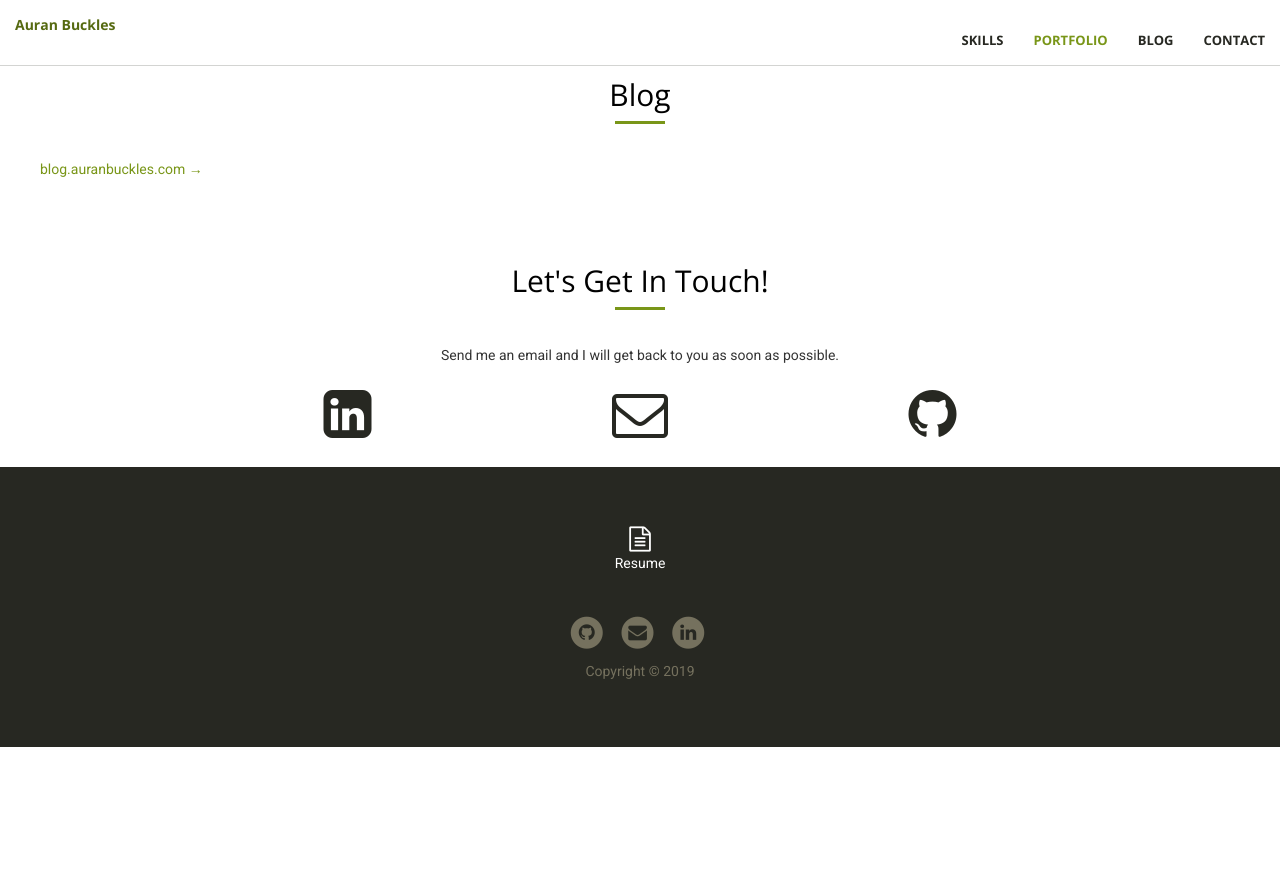
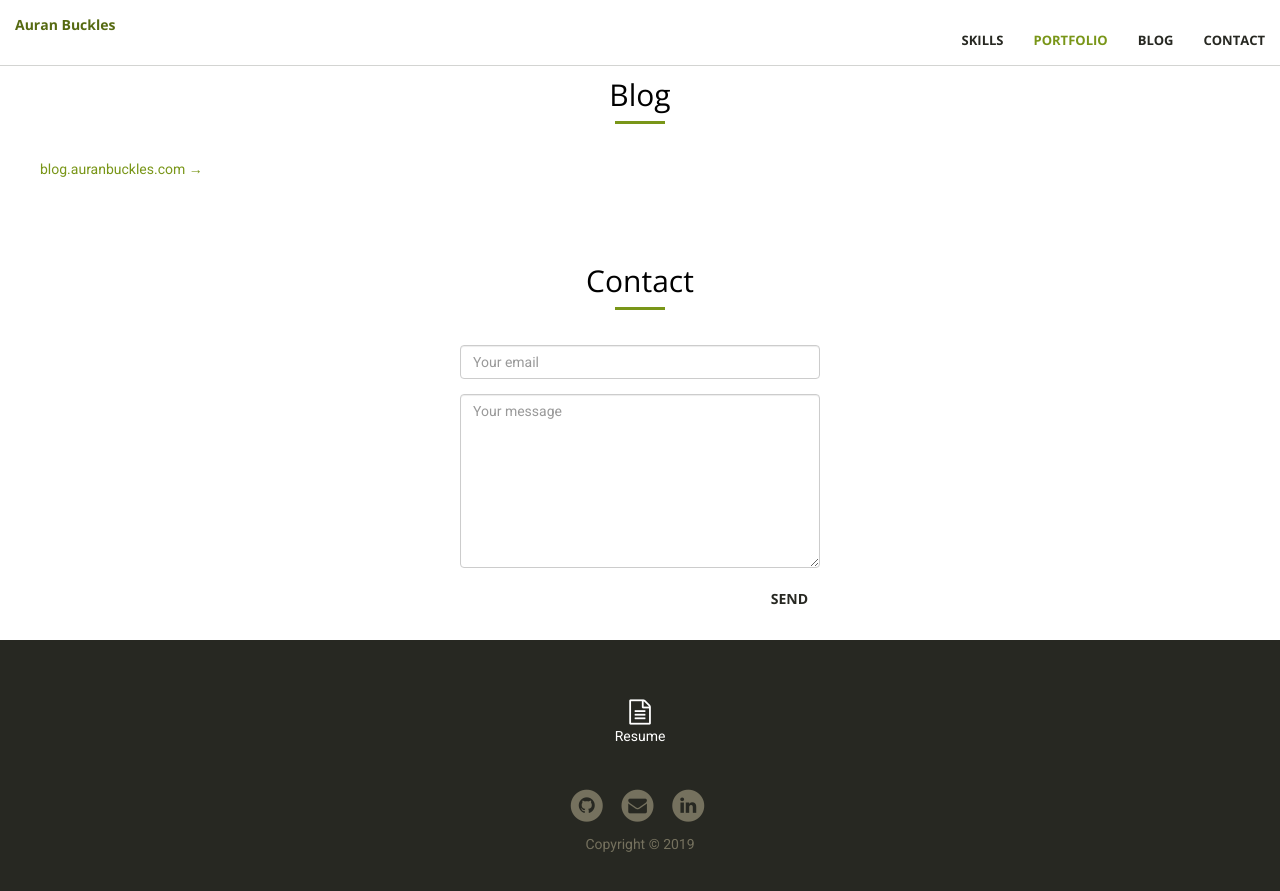
Before and after one commit to auranbuckles/auranbuckles, a Jekyll site: the page built from index.html, in a window 1280 px wide and 900 px high, scrolled down 3283 px. Shown: the top 891 px of the window. Built offline with Jekyll 4.4.1, drawn with Linux system fonts in a browser that asks for light colours; nearby versions of some CDN libraries; before the commit the page ends 4030 px from its top, so only the background shows below that.

Commit message:
edit title

```diff
--- a/_includes/contact.html
+++ b/_includes/contact.html
@@ -1,25 +1,23 @@
 <section id="contact">
   <div class="container">
     <div class="row">
-      <div class="col-lg-8 col-lg-offset-2 text-center">
-        <h2 class="section-heading">Let's Get In Touch!</h2>
+      <div class="col-xs-12 text-center">
+        <h2 class="section-heading">Contact</h2>
         <hr class="primary">
-        <p>Send me an email and I will get back to you as soon as possible.</p>
       </div>
-    <div class="col-lg-2 col-lg-offset-2 text-center">
-      <a href="https://linkedin.com/in/{{ site.linkedin_username }}">
-        <i class="fa fa-linkedin-square fa-3x wow bounceIn" data-wow-delay=".1s"></i>
-      </a>
     </div>
-    <div class="col-lg-2 col-lg-offset-1 text-center">
-      <a href="mailto:{{ site.email }}">
-      <i class="fa fa-envelope-o fa-3x wow bounceIn" data-wow-delay=".1s"></i>
-      </a>
-    </div>
-    <div class="col-lg-2 col-lg-offset-1 text-center">
-      <a href="https://github.com/{{ site.github_username }}">
-      <i class="fa fa-github fa-3x wow bounceIn" data-wow-delay=".1s"></i>
-      </a>
+    <div class="row">
+      <div class="col-xs-12 col-sm-8 col-sm-offset-2 col-md-4 col-md-offset-4 text-center">
+        <form method="POST" action="https://formspree.io/a@auranbuckles.com">
+          <div class="form-group">
+            <input class="form-control" type="email" name="email" placeholder="Your email">
+          </div>
+          <div class="form-group">
+            <textarea class="form-control" name="message" placeholder="Your message" rows="8"></textarea>
+          </div>
+          <button class="btn btn-default pull-right" type="submit">Send</button>
+        </form>
+      </div>
     </div>
   </div>
 </section>
```
